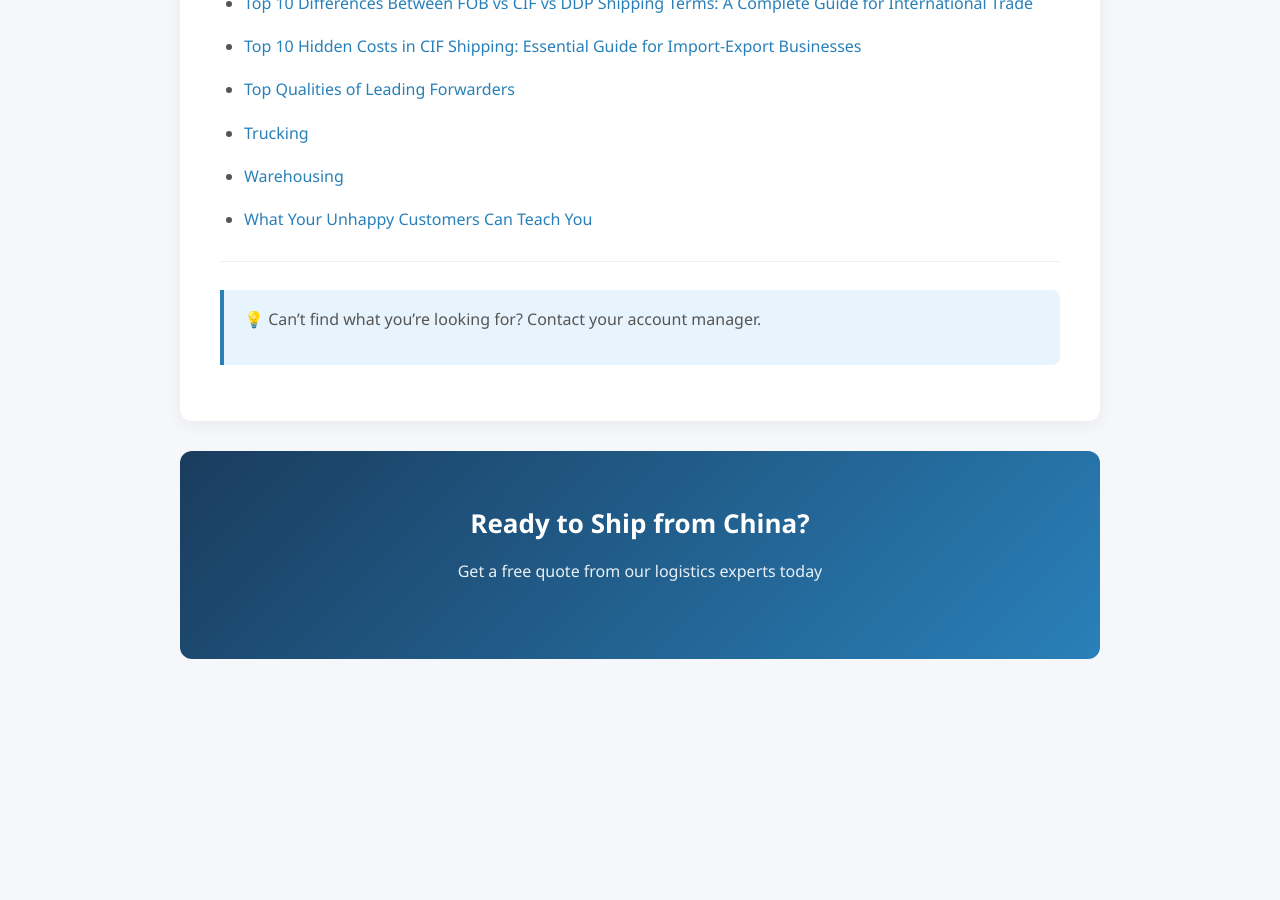
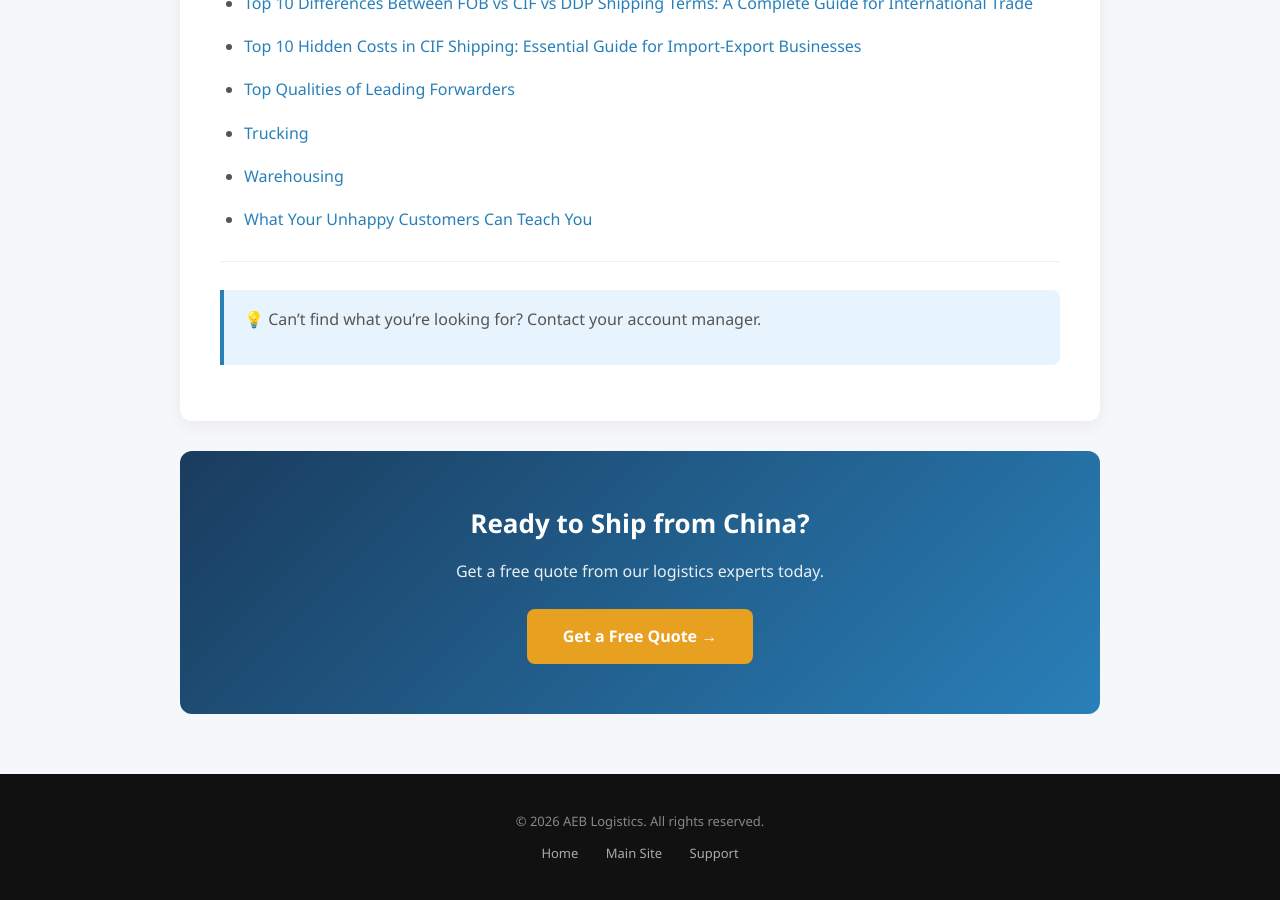
Before and after one commit to aeblogistics/Shipping-from-China, a Jekyll site: the page built from index.md, in a window 1280 px wide and 900 px high, scrolled down 2133 px. Built offline with Jekyll 4.4.1, drawn with Linux system fonts in a browser that asks for light colours; before the commit the page ends 2832 px from its top, so only the background shows below that.

Commit message:
Update default.html

```diff
--- a/_layouts/default.html
+++ b/_layouts/default.html
@@ -366,4 +366,23 @@
         <!-- ── CTA Box ── -->
         <div class="cta-box">
             <h2>Ready to Ship from China?</h2>
-            <p>Get a free quote from our logistics experts today
+            <p>Get a free quote from our logistics experts today.</p>
+            <a href="https://aeblogistics.com" class="cta-btn" target="_blank">
+                Get a Free Quote →
+            </a>
+        </div>
+
+    </main>
+
+    <!-- ── Footer ── -->
+    <footer>
+        <p>&copy; 2026 AEB Logistics. All rights reserved.</p>
+        <p style="margin-top: 10px;">
+            <a href="{{ site.baseurl }}/">Home</a>
+            <a href="https://aeblogistics.com" target="_blank">Main Site</a>
+            <a href="https://support.aeblogistics.com" target="_blank">Support</a>
+        </p>
+    </footer>
+
+</body>
+</html>
```
